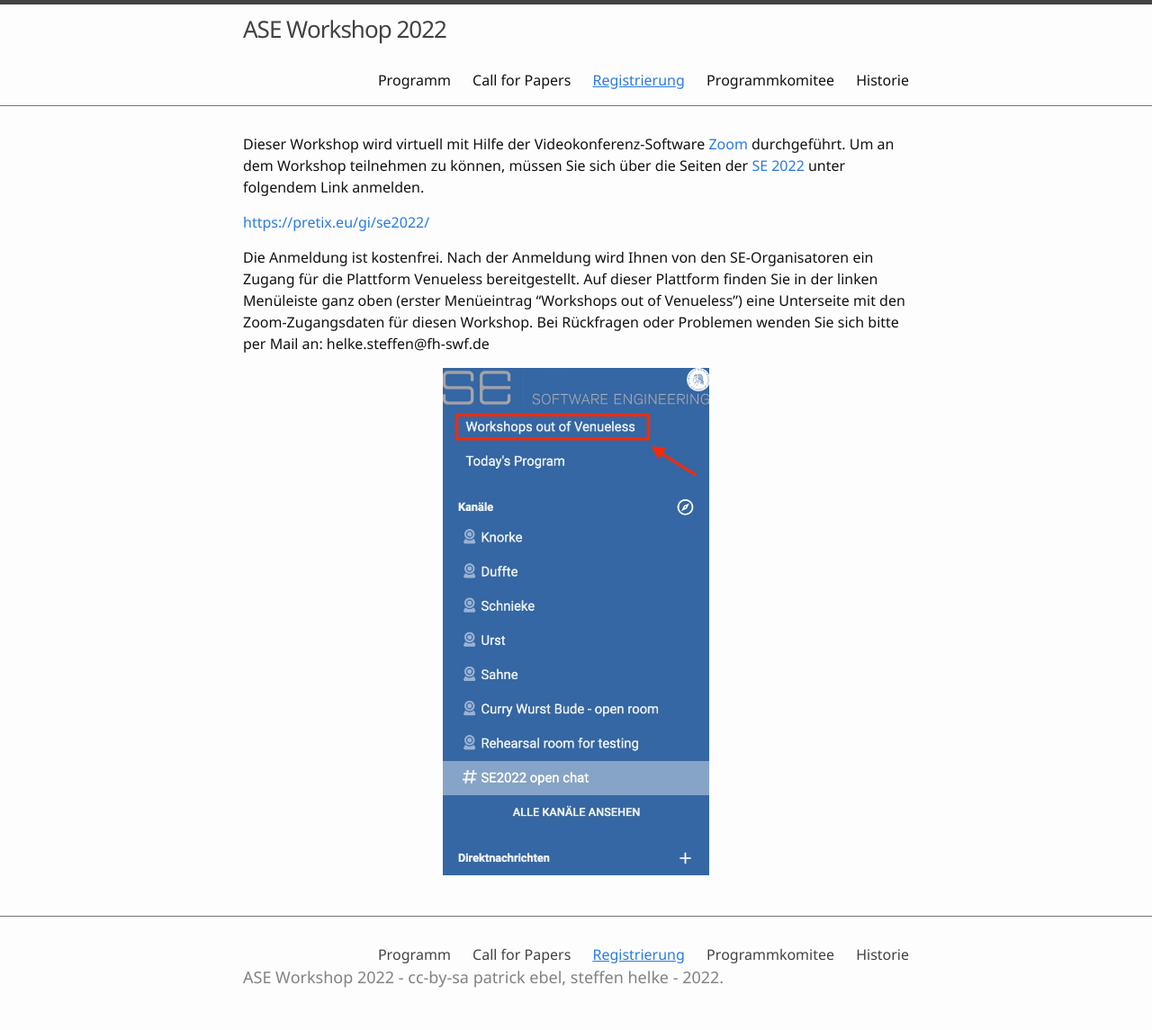
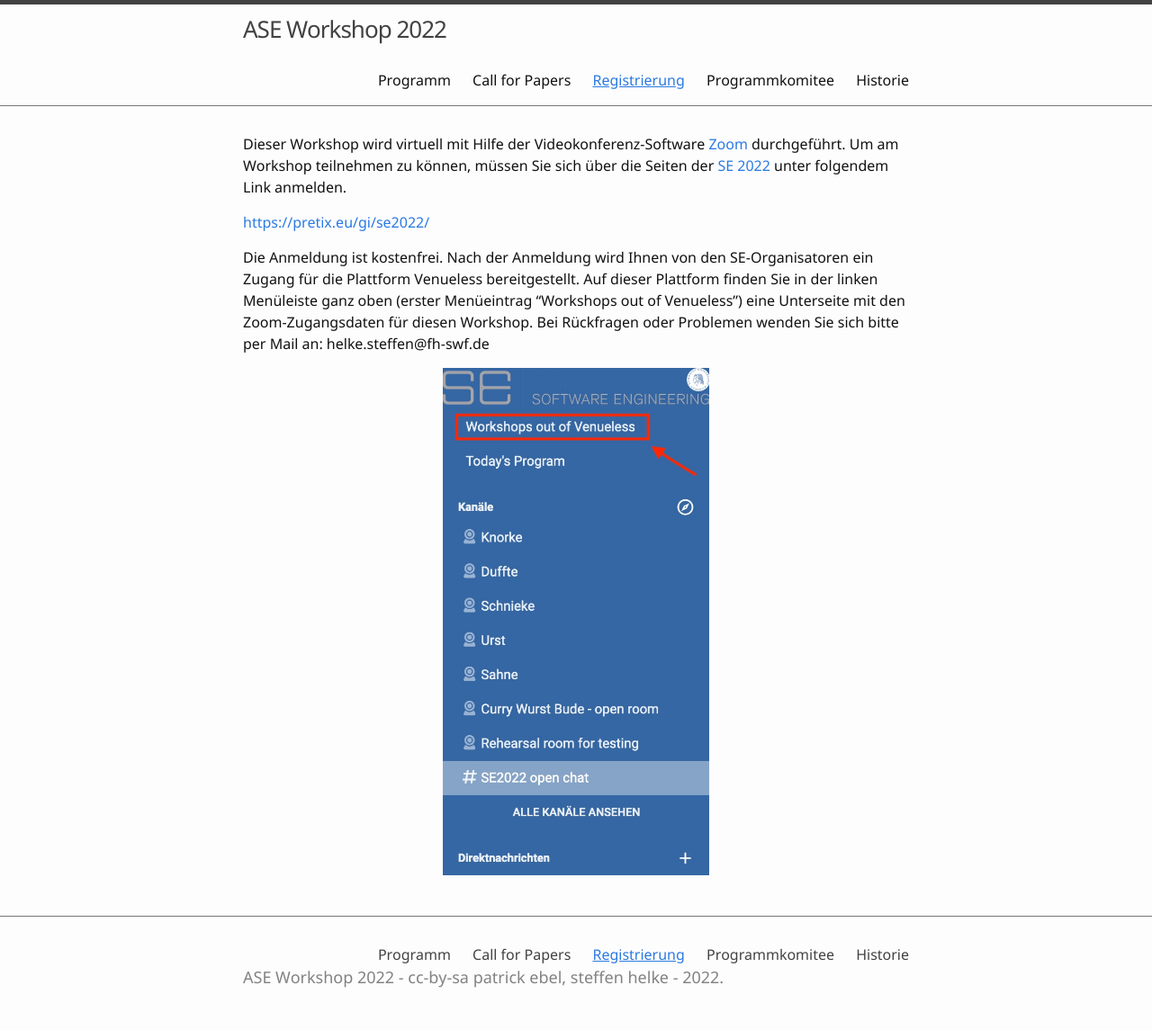
Before and after one commit to ASE-Workshop/2022, a Jekyll site: the page built from 1-registrierung.md, in a window 1280 px wide. Shown: the whole page at 90% size. Built offline with Jekyll 4.4.1, drawn with Linux system fonts in a browser that asks for light colours.

Commit message:
Update 1-registrierung.md

```diff
--- a/1-registrierung.md
+++ b/1-registrierung.md
@@ -3,7 +3,7 @@ title: Registrierung
 nav: true
 ---
 
-Dieser Workshop wird virtuell mit Hilfe der Videokonferenz-Software [Zoom](https://zoom.us/download) durchgeführt. Um an dem Workshop teilnehmen zu können, müssen Sie sich über die Seiten der [SE 2022](https://www.se-2022.de/) unter folgendem Link anmelden.
+Dieser Workshop wird virtuell mit Hilfe der Videokonferenz-Software [Zoom](https://zoom.us/download) durchgeführt. Um am Workshop teilnehmen zu können, müssen Sie sich über die Seiten der [SE 2022](https://www.se-2022.de/) unter folgendem Link anmelden.
 
 [https://pretix.eu/gi/se2022/](https://pretix.eu/gi/se2022/)
 
```
